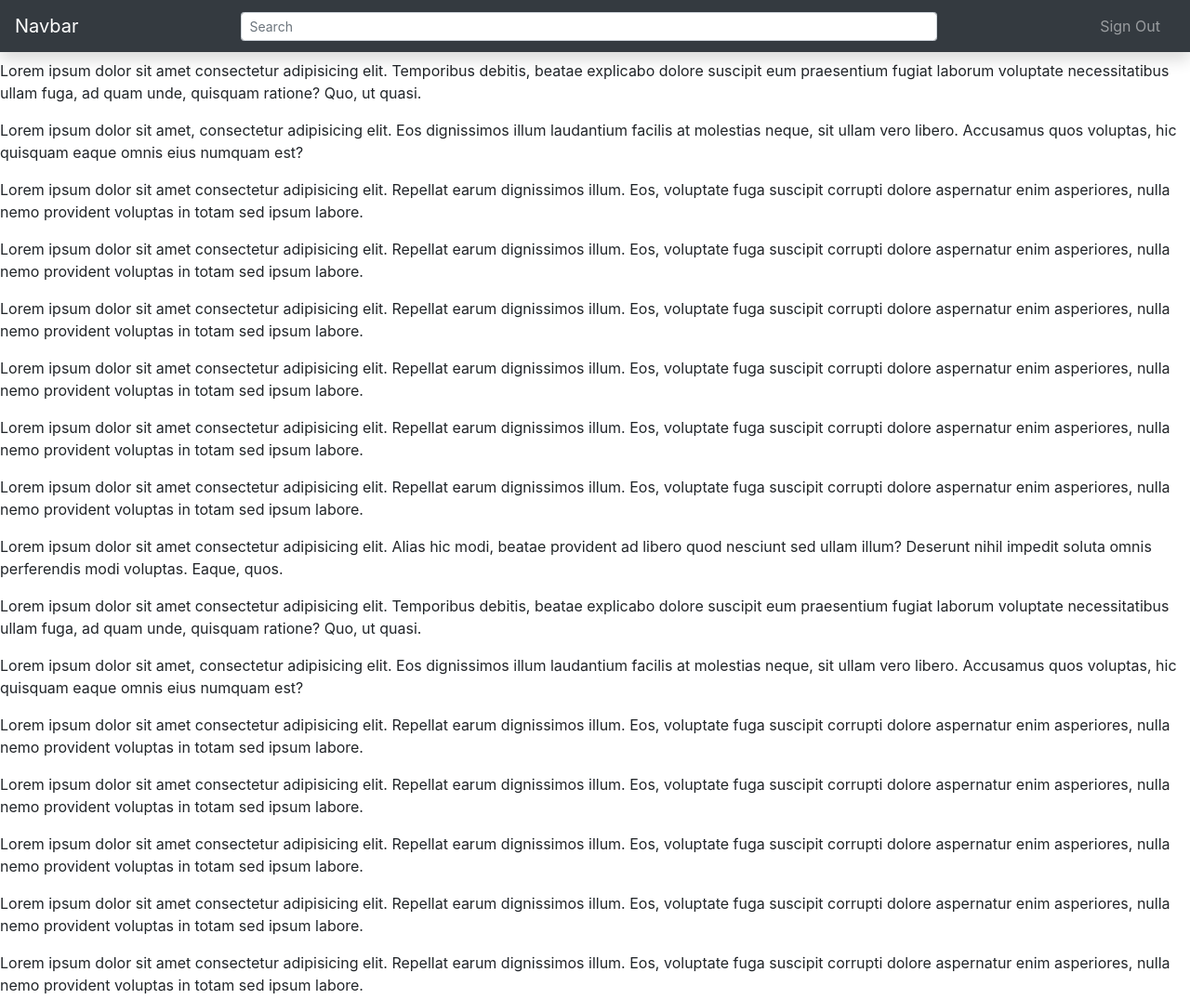
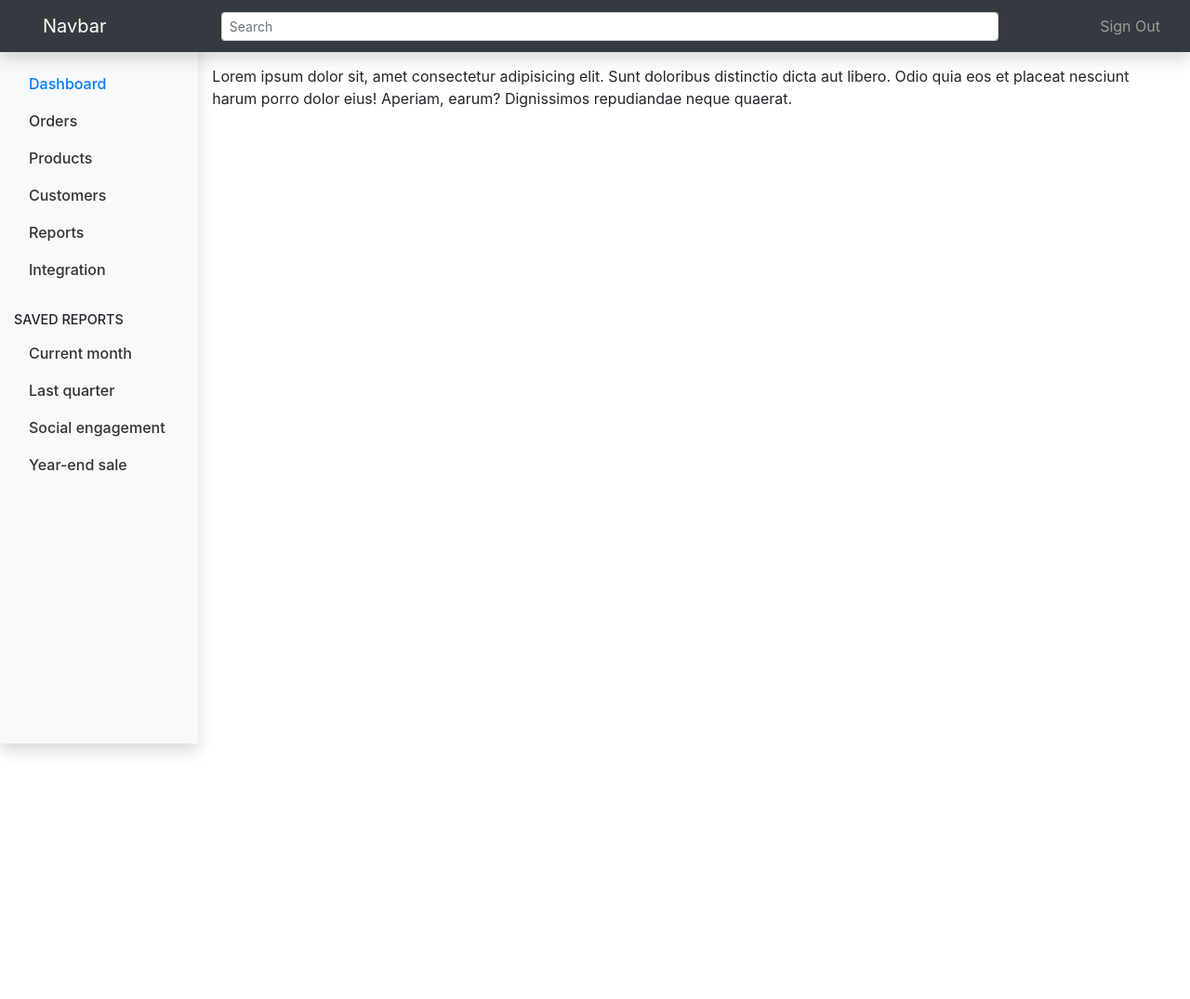
Before and after one commit to SamuelNunesDev/bootstrap-jquery, a plain HTML site: page Painel Dashboard/index.html in a window 1280 px wide. Shown: the top 1075 px of the page at 93% size. After the commit the page ends 800 px from the top, so only its background shows below. Drawn offline with nearby package versions, Linux system fonts and the light colour scheme.

Commit message:
finalização do menu e sidebar

```diff
--- a/Painel Dashboard/index.html
+++ b/Painel Dashboard/index.html
@@ -8,31 +8,53 @@
     <title>Painel Dashboard</title>
   </head>
   <body>
-    <nav class="navbar navbar-dark bg-dark flex-nowrap fixed-top shadow">
-          <a class="navbar-brand" href="#">Navbar</a>
+    <header class="navbar navbar-dark bg-dark flex-nowrap fixed-top shadow">
+          <a class="navbar-brand logo" href="#">Navbar</a>
           <input class="form-control form-control-sm" id="search" type="text" placeholder="Search" area-label="Search">
           <div class="navbar-nav px-3">
             <a  class="nav-item nav-link text-nowrap" href="#">Sign Out</a>
           </div>
+    </header>
+    <nav class="col-2 bg-light sidebar shadow">
+        <ul class="nav flex-column">
+            <li class="nav-item list">
+                <a class="nav-link active" href="#">Dashboard</a>
+            </li>
+            <li class="nav-item">
+                <a class="nav-link" href="#">Orders</a>
+            </li>
+            <li class="nav-item">
+                <a class="nav-link" href="#">Products</a>
+            </li>
+            <li class="nav-item">
+                <a class="nav-link" href="#">Customers</a>
+            </li>
+            <li class="nav-item">
+                <a class="nav-link" href="#">Reports</a>
+            </li>
+            <li class="nav-item">
+                <a class="nav-link" href="#">Integration</a>
+            </li>
+        </ul>
+        <h6 class="sidebar-heading">Saved Reports</h6>
+        <ul class="nav flex-column">
+            <li class="nav-item">
+                <a class="nav-link" href="#">Current month</a>
+            </li>
+            <li class="nav-item">
+                <a class="nav-link" href="#">Last quarter</a>
+            </li>
+            <li class="nav-item">
+                <a class="nav-link" href="#">Social engagement</a>
+            </li>
+            <li class="nav-item">
+                <a class="nav-link" href="#">Year-end sale</a>
+            </li>
+        </ul>
     </nav>
-    <p>Lorem ipsum dolor sit amet consectetur adipisicing elit. Alias hic modi, beatae provident ad libero quod nesciunt sed ullam illum? Deserunt nihil impedit soluta omnis perferendis modi voluptas. Eaque, quos.</p>
-    <p>Lorem ipsum dolor sit amet consectetur adipisicing elit. Temporibus debitis, beatae explicabo dolore suscipit eum praesentium fugiat laborum voluptate necessitatibus ullam fuga, ad quam unde, quisquam ratione? Quo, ut quasi.</p>
-    <p>Lorem ipsum dolor sit amet, consectetur adipisicing elit. Eos dignissimos illum laudantium facilis at molestias neque, sit ullam vero libero. Accusamus quos voluptas, hic quisquam eaque omnis eius numquam est?</p>
-    <p>Lorem ipsum dolor sit amet consectetur adipisicing elit. Repellat earum dignissimos illum. Eos, voluptate fuga suscipit corrupti dolore aspernatur enim asperiores, nulla nemo provident voluptas in totam sed ipsum labore.</p>
-    <p>Lorem ipsum dolor sit amet consectetur adipisicing elit. Repellat earum dignissimos illum. Eos, voluptate fuga suscipit corrupti dolore aspernatur enim asperiores, nulla nemo provident voluptas in totam sed ipsum labore.</p>
-    <p>Lorem ipsum dolor sit amet consectetur adipisicing elit. Repellat earum dignissimos illum. Eos, voluptate fuga suscipit corrupti dolore aspernatur enim asperiores, nulla nemo provident voluptas in totam sed ipsum labore.</p>
-    <p>Lorem ipsum dolor sit amet consectetur adipisicing elit. Repellat earum dignissimos illum. Eos, voluptate fuga suscipit corrupti dolore aspernatur enim asperiores, nulla nemo provident voluptas in totam sed ipsum labore.</p>
-    <p>Lorem ipsum dolor sit amet consectetur adipisicing elit. Repellat earum dignissimos illum. Eos, voluptate fuga suscipit corrupti dolore aspernatur enim asperiores, nulla nemo provident voluptas in totam sed ipsum labore.</p>
-    <p>Lorem ipsum dolor sit amet consectetur adipisicing elit. Repellat earum dignissimos illum. Eos, voluptate fuga suscipit corrupti dolore aspernatur enim asperiores, nulla nemo provident voluptas in totam sed ipsum labore.</p>
-    <p>Lorem ipsum dolor sit amet consectetur adipisicing elit. Alias hic modi, beatae provident ad libero quod nesciunt sed ullam illum? Deserunt nihil impedit soluta omnis perferendis modi voluptas. Eaque, quos.</p>
-    <p>Lorem ipsum dolor sit amet consectetur adipisicing elit. Temporibus debitis, beatae explicabo dolore suscipit eum praesentium fugiat laborum voluptate necessitatibus ullam fuga, ad quam unde, quisquam ratione? Quo, ut quasi.</p>
-    <p>Lorem ipsum dolor sit amet, consectetur adipisicing elit. Eos dignissimos illum laudantium facilis at molestias neque, sit ullam vero libero. Accusamus quos voluptas, hic quisquam eaque omnis eius numquam est?</p>
-    <p>Lorem ipsum dolor sit amet consectetur adipisicing elit. Repellat earum dignissimos illum. Eos, voluptate fuga suscipit corrupti dolore aspernatur enim asperiores, nulla nemo provident voluptas in totam sed ipsum labore.</p>
-    <p>Lorem ipsum dolor sit amet consectetur adipisicing elit. Repellat earum dignissimos illum. Eos, voluptate fuga suscipit corrupti dolore aspernatur enim asperiores, nulla nemo provident voluptas in totam sed ipsum labore.</p>
-    <p>Lorem ipsum dolor sit amet consectetur adipisicing elit. Repellat earum dignissimos illum. Eos, voluptate fuga suscipit corrupti dolore aspernatur enim asperiores, nulla nemo provident voluptas in totam sed ipsum labore.</p>
-    <p>Lorem ipsum dolor sit amet consectetur adipisicing elit. Repellat earum dignissimos illum. Eos, voluptate fuga suscipit corrupti dolore aspernatur enim asperiores, nulla nemo provident voluptas in totam sed ipsum labore.</p>
-    <p>Lorem ipsum dolor sit amet consectetur adipisicing elit. Repellat earum dignissimos illum. Eos, voluptate fuga suscipit corrupti dolore aspernatur enim asperiores, nulla nemo provident voluptas in totam sed ipsum labore.</p>
-    <p>Lorem ipsum dolor sit amet consectetur adipisicing elit. Repellat earum dignissimos illum. Eos, voluptate fuga suscipit corrupti dolore aspernatur enim asperiores, nulla nemo provident voluptas in totam sed ipsum labore.</p>
+    <main role="main" class="col-10 main">
+        <p>Lorem ipsum dolor sit, amet consectetur adipisicing elit. Sunt doloribus distinctio dicta aut libero. Odio quia eos et placeat nesciunt harum porro dolor eius! Aperiam, earum? Dignissimos repudiandae neque quaerat.</p>
+    </main>
     <script src="../node_modules/bootstrap/dist/js/bootstrap.bundle.min.js"></script>
   </body>
 </html>
--- a/Painel Dashboard/style.css
+++ b/Painel Dashboard/style.css
@@ -1,3 +1,36 @@
+.logo {
+    margin: 0px 30px;
+}
+body {
+    padding-top: 70px;
+}
 #search {
-    width: 60%;
+    width: 67%;
 }
+.sidebar {
+    position: fixed;
+    bottom: 0;
+    top: 0;
+    left: 0;
+    z-index: 1;
+    padding: 70px 15px 0px 15px;
+}
+.sidebar .nav-link {
+    color: #333;
+    font-weight: 500;
+}
+.sidebar .nav-link:hover {
+    text-decoration: underline;
+}
+.sidebar .active {
+    color: #007bff;
+}
+main {
+    margin-left: auto;
+}
+.sidebar-heading {
+
+    text-transform: uppercase;
+    margin-top: 25px;
+    font-size: 0.9em;
+}
```
